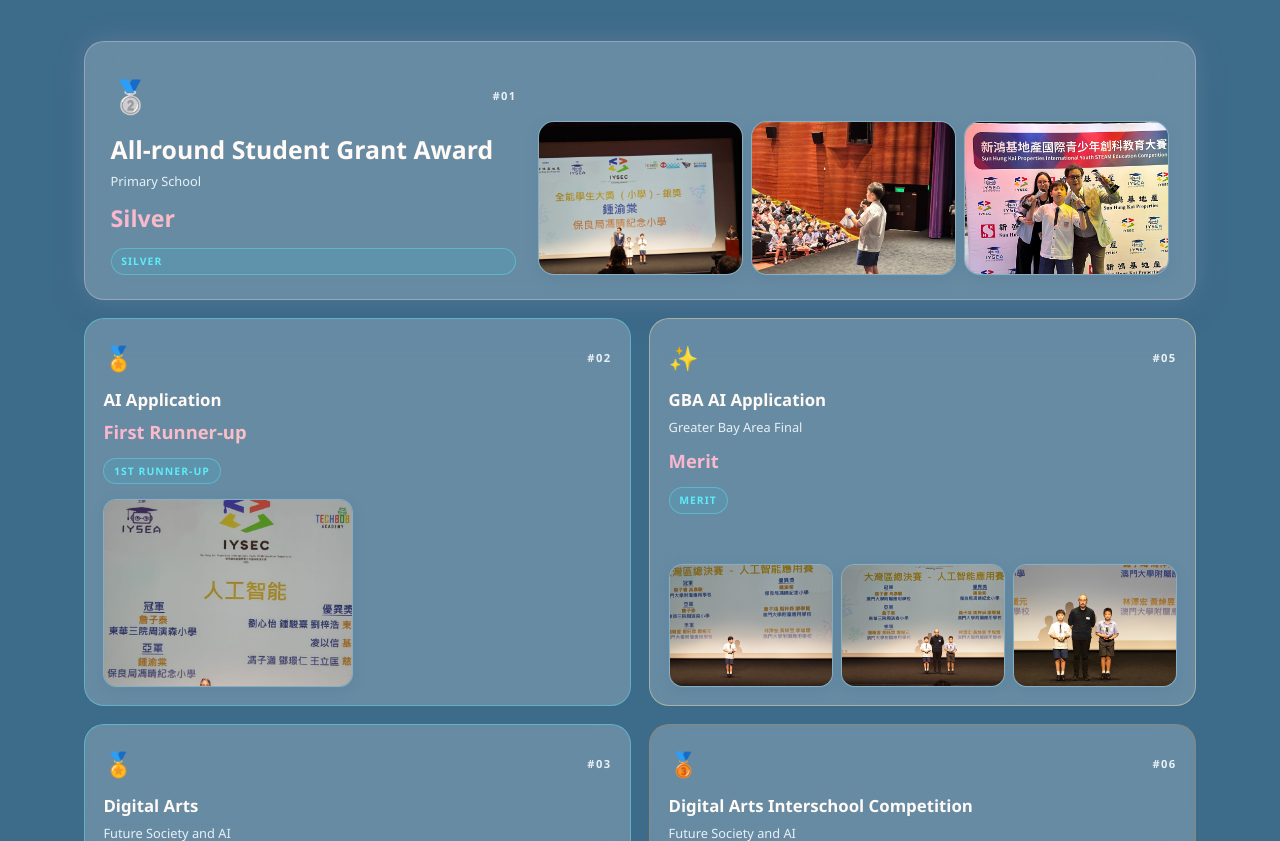
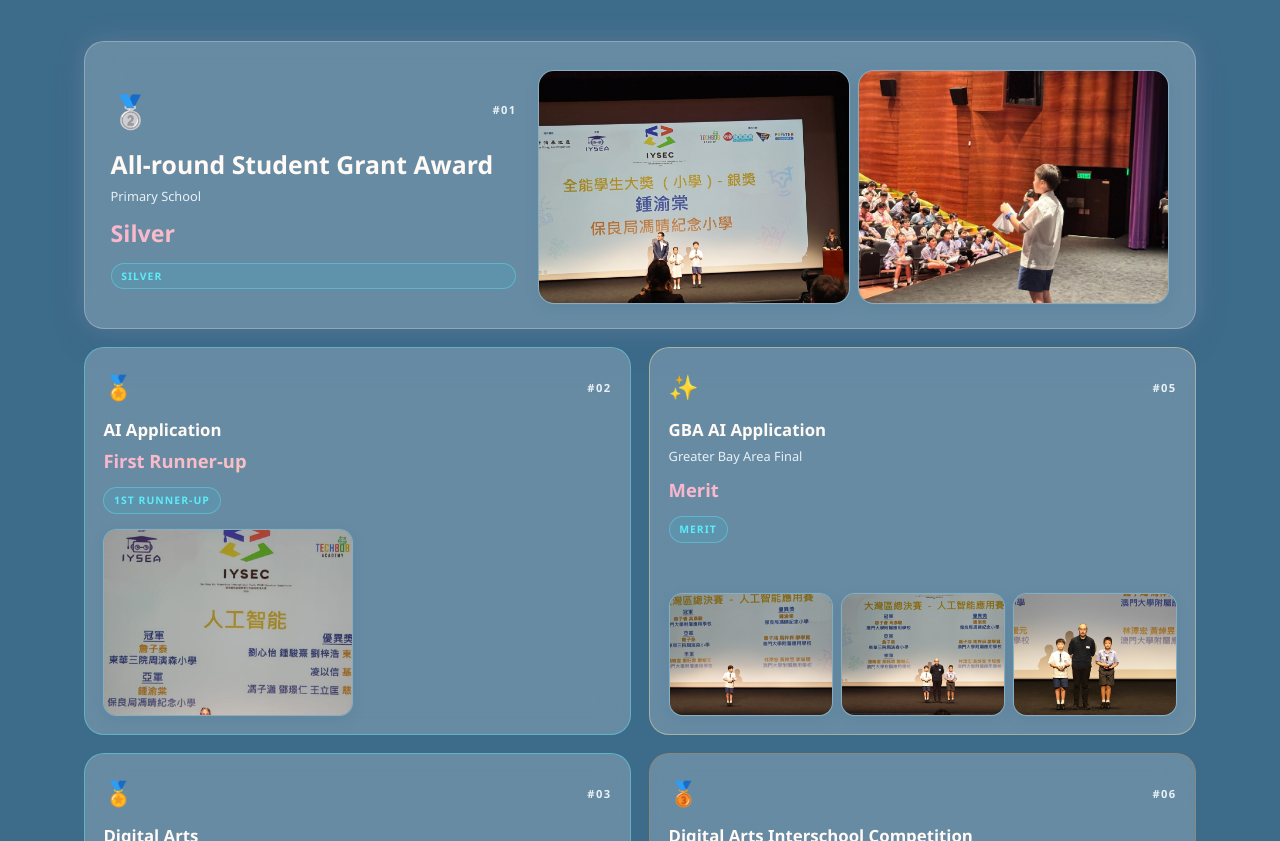
Before and after one commit to abc1235647899/oliver-iysec-2026, a React (Vite) app: page / in a window 1280 px wide. Shown: the part 1000-1841 px from the top of the page. Built offline with nearby package versions, Linux system fonts and the light colour scheme.

Commit message:
All-round: remove family backdrop photo from award card

```diff
--- a/src/data/awards.ts
+++ b/src/data/awards.ts
@@ -42,12 +42,6 @@ export const awards: Award[] = [
         role: 'moment',
         en: 'Oliver speaking on stage',
         zh: '渝棠台上致辭',
-      },
-      {
-        file: './photos/ceremony/14-family-trophies-backdrop.jpg',
-        role: 'receive',
-        en: 'Oliver with family and trophies at the backdrop',
-        zh: '渝棠與家人於背板前手持獎盃',
       },
     ],
   },
```
